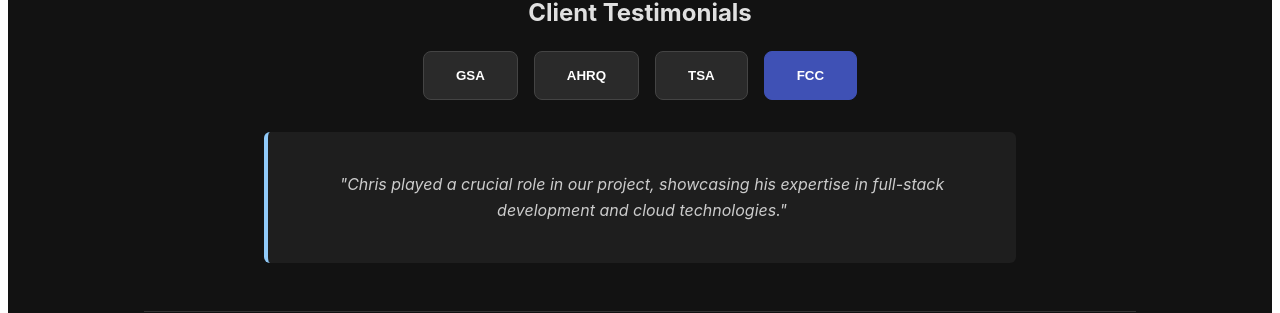
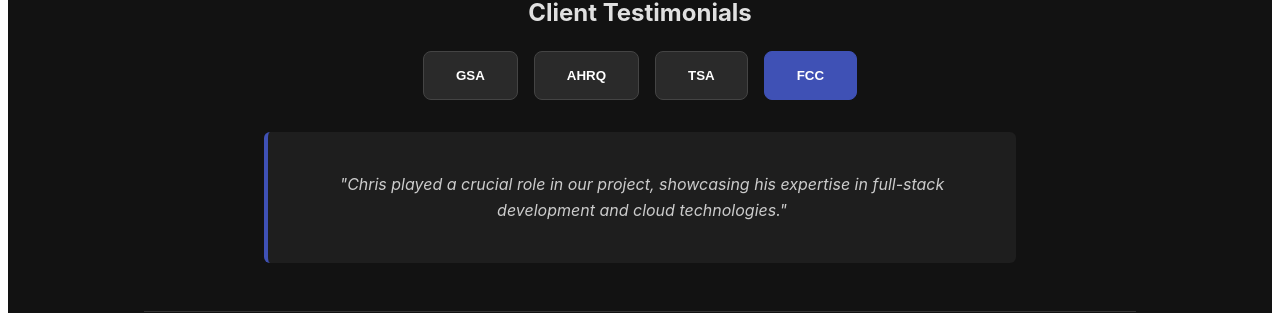
Before and after one commit to LangChris/my-showcase, an Angular app: page /showcase in a window 1280 px wide. Shown: the part 2730-3043 px from the top of the page. Built offline with nearby package versions, Linux system fonts and the light colour scheme.

Commit message:
testimonials

```diff
--- a/src/app/pages/showcase/showcase.component.scss
+++ b/src/app/pages/showcase/showcase.component.scss
@@ -248,7 +248,7 @@
     max-width: 700px;
     margin-left: auto;
     margin-right: auto;
-    border-left: 4px solid #90caf9;
+    border-left: 4px solid #3f51b5;
     border-radius: 6px;
     color: #ccc;
     font-style: italic;
--- a/src/app/pages/showcase/showcase.component.ts
+++ b/src/app/pages/showcase/showcase.component.ts
@@ -201,6 +201,6 @@
   }
 
   toggleClient(index: number): void {
-    this.activeClientIndex = this.activeClientIndex === index ? null : index;
+    this.activeClientIndex = index;
   }
 }
```
